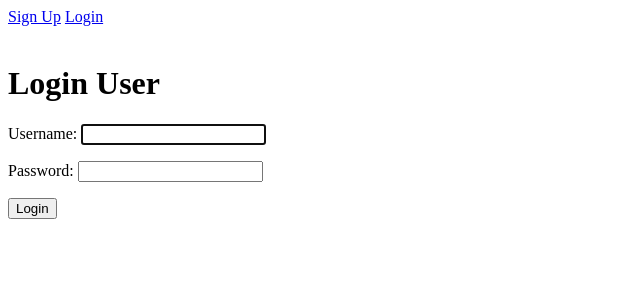
After one commit to Peyman627/todowoo, a Django app: page /login/ in a window 1280 px wide. The commit adds this page. Shown: the top 300 px of the page, without its empty margins (0-640 px from the left). Run offline with Django 3.2, Linux system fonts and the light colour scheme.

Commit message:
login logout logic completed

```diff
--- a/todo/templates/todo/base.html
+++ b/todo/templates/todo/base.html
@@ -6,8 +6,8 @@ Logged in as {{ user.username }}
 </form>
 
 {% else %}
-<a href="#">Sign Up</a>
-<a href="#">Login</a>
+<a href="{% url 'signupuser' %}">Sign Up</a>
+<a href="{% url 'loginuser' %}">Login</a>
 {% endif %}
 <br>
 <br>
--- /dev/null
+++ b/todo/templates/todo/loginuser.html
@@ -0,0 +1,15 @@
+{% extends 'todo/base.html' %}
+
+
+{% block content %}
+<h1>Login User</h1>
+
+{% if error %}
+<h2>{{ error }}</h2>
+{% endif %}
+<form action="" method="POST">
+    {% csrf_token %}
+    {{ form.as_p }}
+    <button type="submit">Login</button>
+</form>
+{% endblock %}
--- a/todo/views.py
+++ b/todo/views.py
@@ -1,8 +1,8 @@
 from django.shortcuts import render, redirect
-from django.contrib.auth.forms import UserCreationForm
+from django.contrib.auth.forms import UserCreationForm, AuthenticationForm
 from django.contrib.auth.models import User
 from django.db import IntegrityError
-from django.contrib.auth import login, logout
+from django.contrib.auth import login, logout, authenticate
 
 
 def home(request):
@@ -41,6 +41,25 @@ def signupuser(request):
             })
 
 
+def loginuser(request):
+    if request.method == 'GET':
+        return render(request, 'todo/loginuser.html',
+                      {'form': AuthenticationForm()})
+    else:
+        username = request.POST['username']
+        password = request.POST['password']
+        user = authenticate(request, username=username, password=password)
+        if user:
+            login(request, user)
+            return redirect('currenttodos')
+        else:
+            return render(
+                request, 'todo/loginuser.html', {
+                    'form': AuthenticationForm(),
+                    'error': 'Username and Password did not match'
+                })
+
+
 def logoutuser(request):
     if request.method == 'POST':
         logout(request)
--- a/todowoo/urls.py
+++ b/todowoo/urls.py
@@ -7,6 +7,7 @@ urlpatterns = [
     path('admin/', admin.site.urls),
     # Auth
     path('signup/', views.signupuser, name='signupuser'),
+    path('login/', views.loginuser, name='loginuser'),
     path('logout/', views.logoutuser, name='logoutuser'),
     # Todos
     path('', views.home, name='home'),
```
